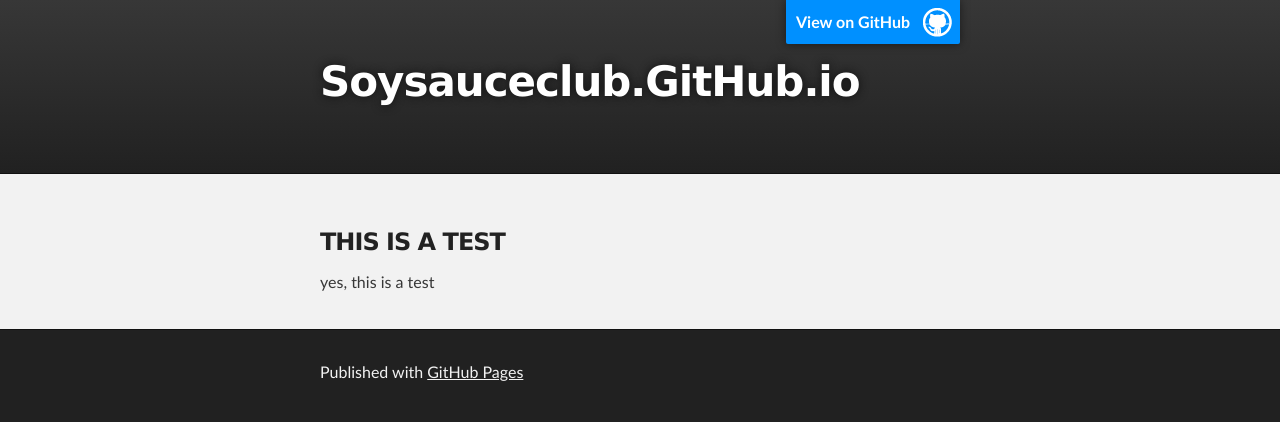
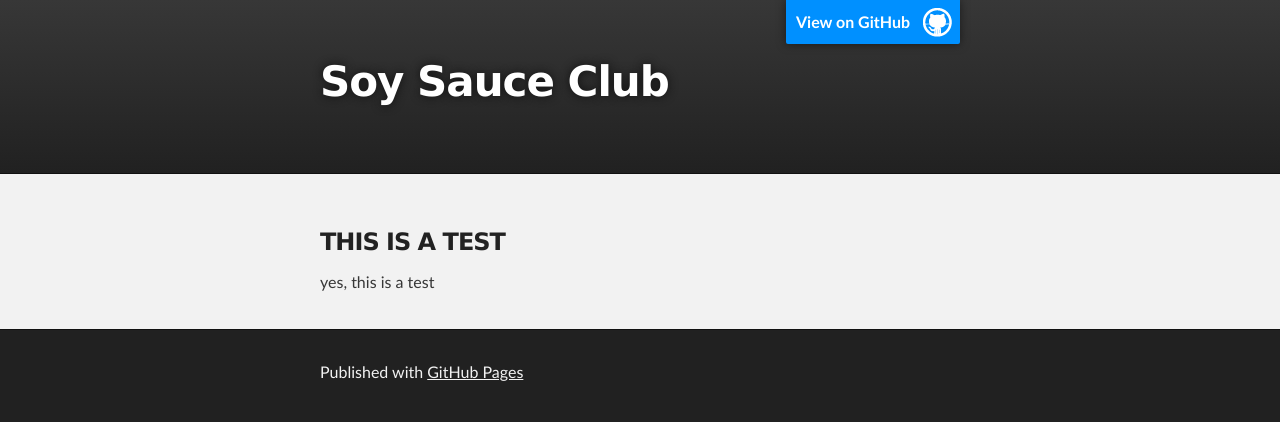
Before and after one commit to SoySauceClub/SoySauceClub.github.io, a plain HTML site: page index.html in a window 1280 px wide. Drawn offline with Linux system fonts and the light colour scheme.

Commit message:
Replace master branch with page content via GitHub

```diff
--- a/index.html
+++ b/index.html
@@ -4,11 +4,11 @@
   <head>
     <meta charset='utf-8'>
     <meta http-equiv="X-UA-Compatible" content="chrome=1">
-    <meta name="description" content="Soysauceclub.GitHub.io : ">
+    <meta name="description" content="Soy Sauce Club : ">
 
     <link rel="stylesheet" type="text/css" media="screen" href="stylesheets/stylesheet.css">
 
-    <title>Soysauceclub.GitHub.io</title>
+    <title>Soy Sauce Club</title>
   </head>
 
   <body>
@@ -18,7 +18,7 @@
         <header class="inner">
           <a id="forkme_banner" href="https://github.com/SoySauceClub">View on GitHub</a>
 
-          <h1 id="project_title">Soysauceclub.GitHub.io</h1>
+          <h1 id="project_title">Soy Sauce Club</h1>
           <h2 id="project_tagline"></h2>
 
         </header>
--- a/params.json
+++ b/params.json
@@ -1 +1 @@
-{"name":"Soysauceclub.GitHub.io","tagline":"","body":"### THIS IS A TEST\r\nyes, this is a test","google":"","note":"Don't delete this file! It's used internally to help with page regeneration."}
+{"name":"Soy Sauce Club","tagline":"","body":"### THIS IS A TEST\r\nyes, this is a test","google":"","note":"Don't delete this file! It's used internally to help with page regeneration."}
```
